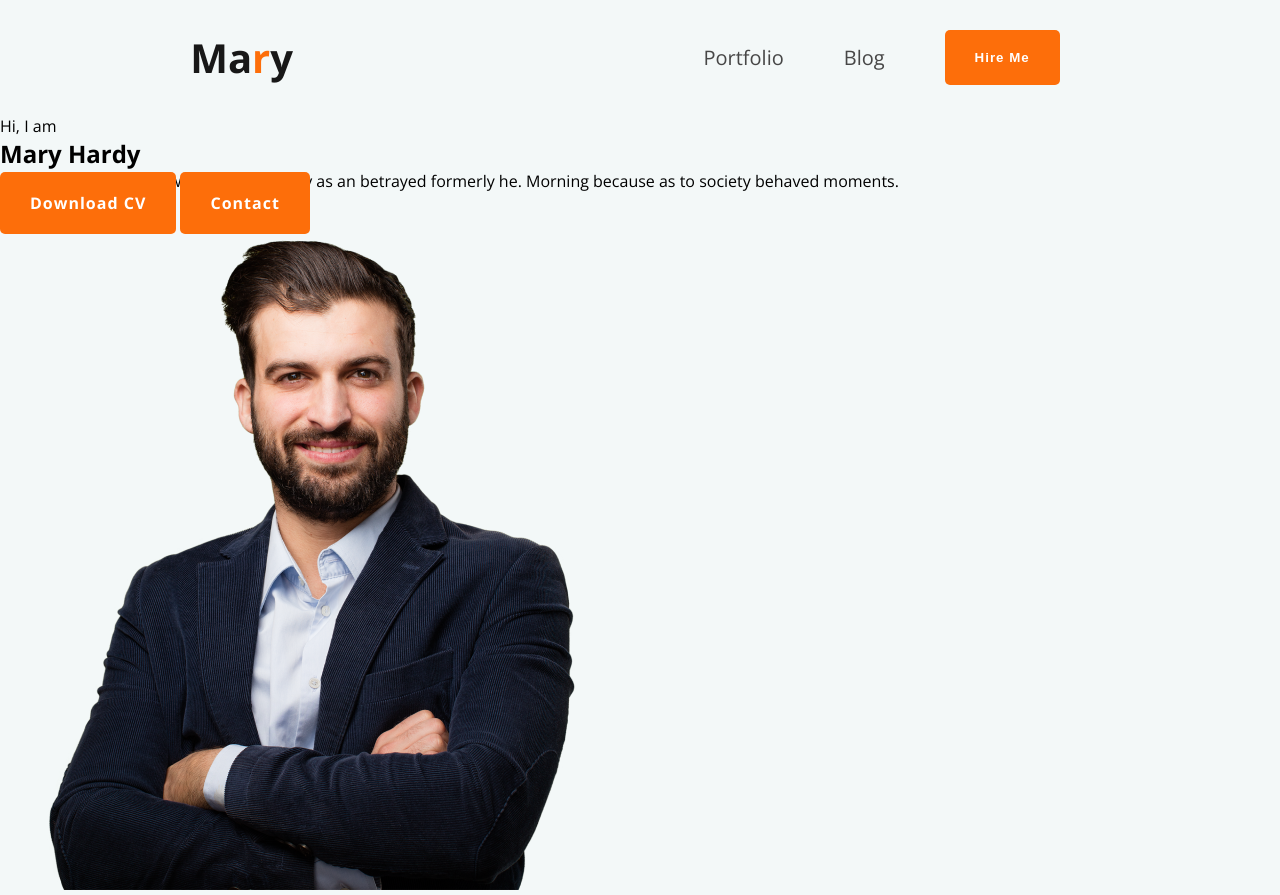
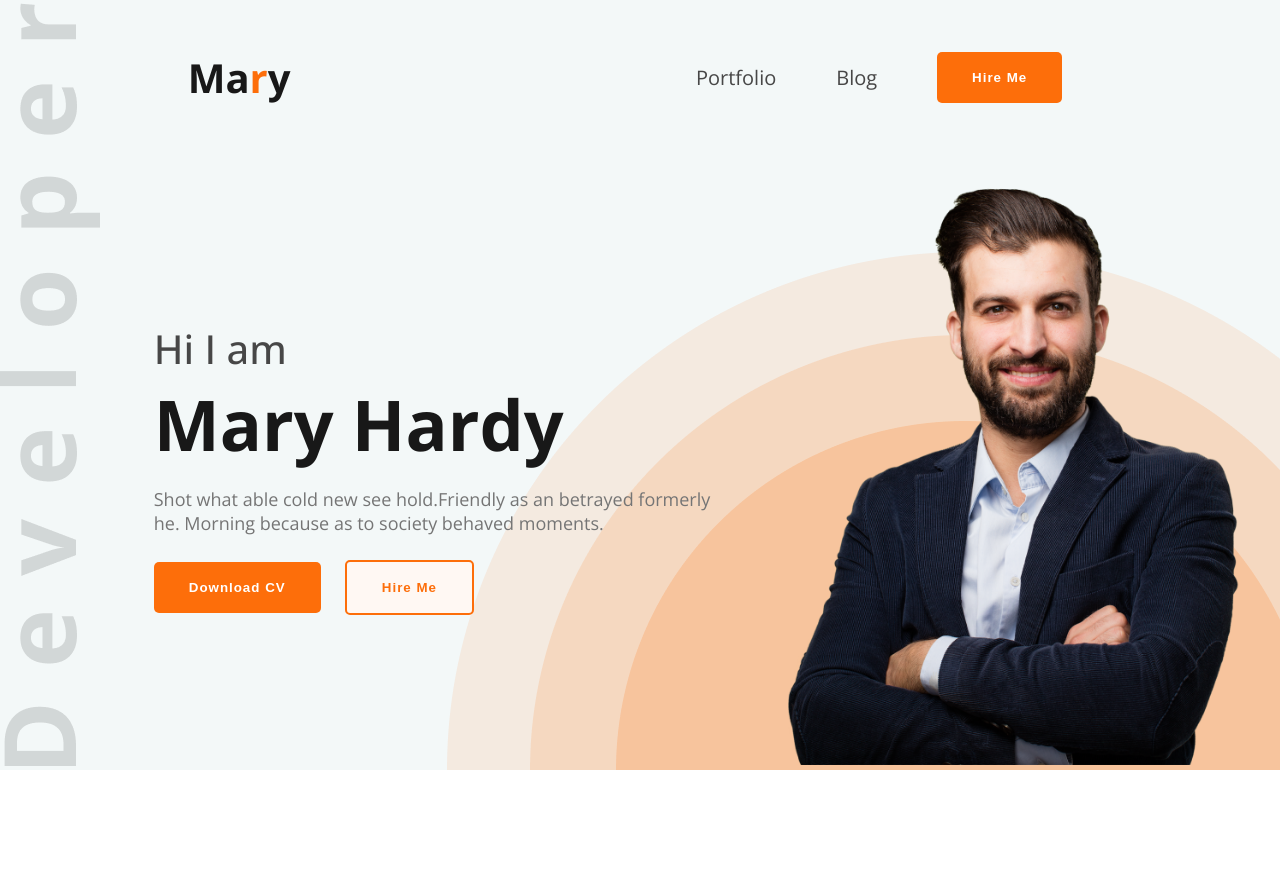
Before and after one commit to mdimranhossainwd/protfolio-website, a plain HTML site: page index.html in a window 1280 px wide. After the commit the page ends 800 px from the top, so only its background shows below. Drawn offline with nearby package versions, Linux system fonts and the light colour scheme.

Commit message:
Slider-area-customizing

```diff
--- a/css/style.css
+++ b/css/style.css
@@ -14,19 +14,33 @@ body {
 
 .btn {
   background-color: #fd6e0a;
-  padding: 20px 30px;
+  padding: 18px 35px;
   border-radius: 5px;
   border: none;
   color: #fff;
   font-weight: 700;
   letter-spacing: 1px;
   text-decoration: none;
+  cursor: pointer;
+}
+
+.btn-white {
+  background-color: #fff8f3;
+  margin-left: 20px;
+  color: #fd6e0a;
+  border: 2px solid #fd6e0a;
 }
 
 /* Header-Style-Here  */
 
 header {
   background-color: #f3f8f8;
+  background-image: url("../images/header_bg.png"),
+    url("../images/developer.png");
+  background-repeat: no-repeat;
+  background-position: bottom right, left;
+  width: 100%;
+  padding: 20px 0 0 0;
 }
 
 .logo {
@@ -68,3 +82,40 @@ header {
 .navbar ul li a:hover {
   color: #fd6e0a;
 }
+
+/* SLIDER-AREA-CSS  */
+
+.slider-area {
+  display: flex;
+  justify-content: space-around;
+  align-items: center;
+  padding: 30px 30px 0px 150px;
+}
+
+.slider-img img {
+  width: 500px;
+  height: 600px;
+}
+
+.slider-content {
+  width: 585px;
+}
+
+.slider-content h2 {
+  font-size: 70px;
+  color: #181818;
+  margin-bottom: 15px;
+}
+
+.slider-content span {
+  font-weight: 500;
+  font-size: 40px;
+  display: block;
+  color: #474747;
+}
+
+.slider-content p {
+  font-size: 18px;
+  color: #757575;
+  margin-bottom: 25px;
+}
--- a/index.html
+++ b/index.html
@@ -25,14 +25,15 @@
         </nav>
       </div>
       <div class="slider-area">
-        <span class="small-text">Hi, I am</span>
-        <h2 class="big-text">Mary Hardy</h2>
-        <p>
-          Shot what able cold new see hold.Friendly as an betrayed formerly he.
-          Morning because as to society behaved moments.
-        </p>
-        <a href="#" class="btn">Download CV</a>
-        <a href="#" class="btn">Contact</a>
+        <div class="slider-content">
+          <h2><span>Hi I am</span>Mary Hardy</h2>
+          <p>
+            Shot what able cold new see hold.Friendly as an betrayed formerly
+            he. Morning because as to society behaved moments.
+          </p>
+          <button class="btn">Download CV</button>
+          <button class="btn btn-white">Hire Me</button>
+        </div>
         <div class="slider-img">
           <img src="images/hardy.png" alt="" />
         </div>
```
